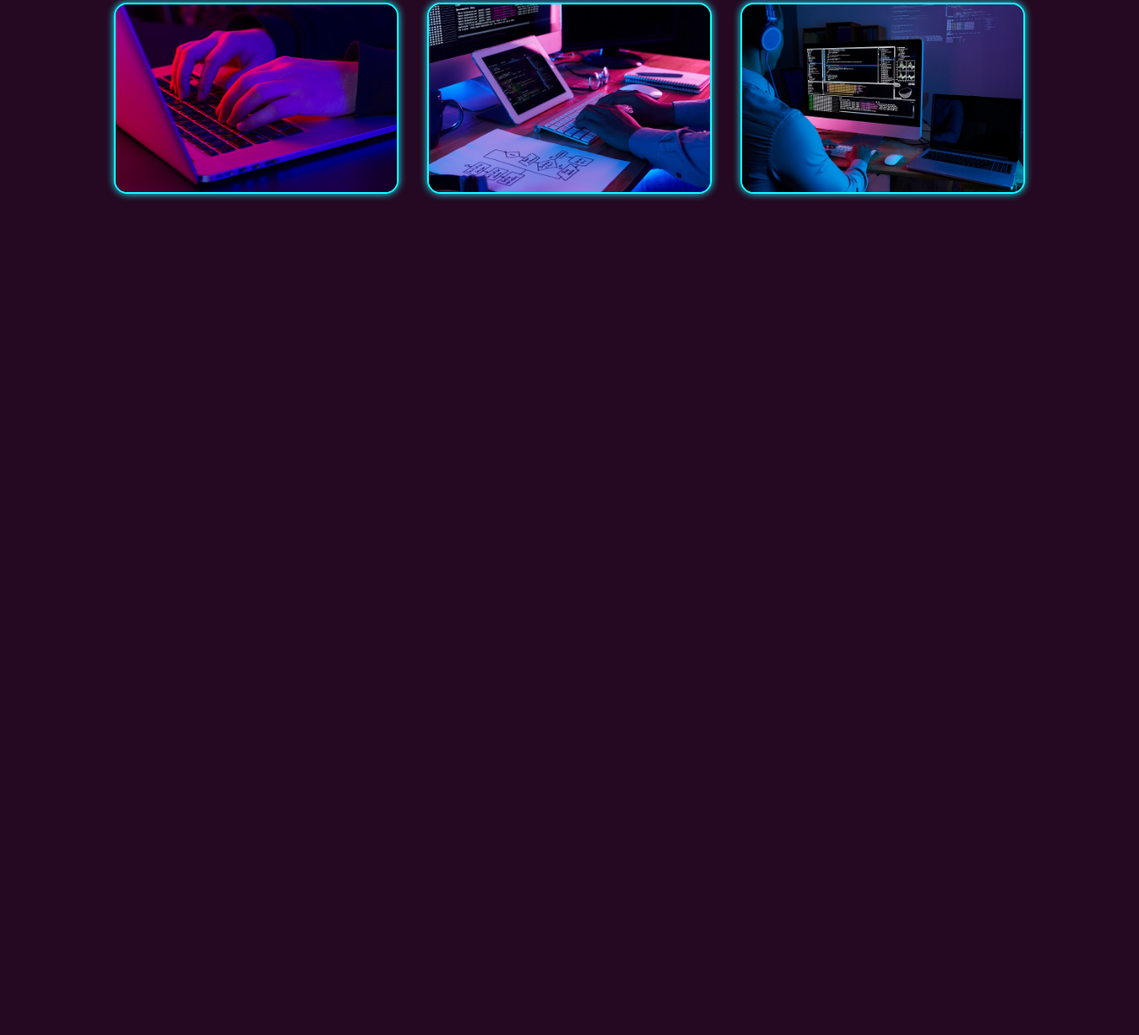
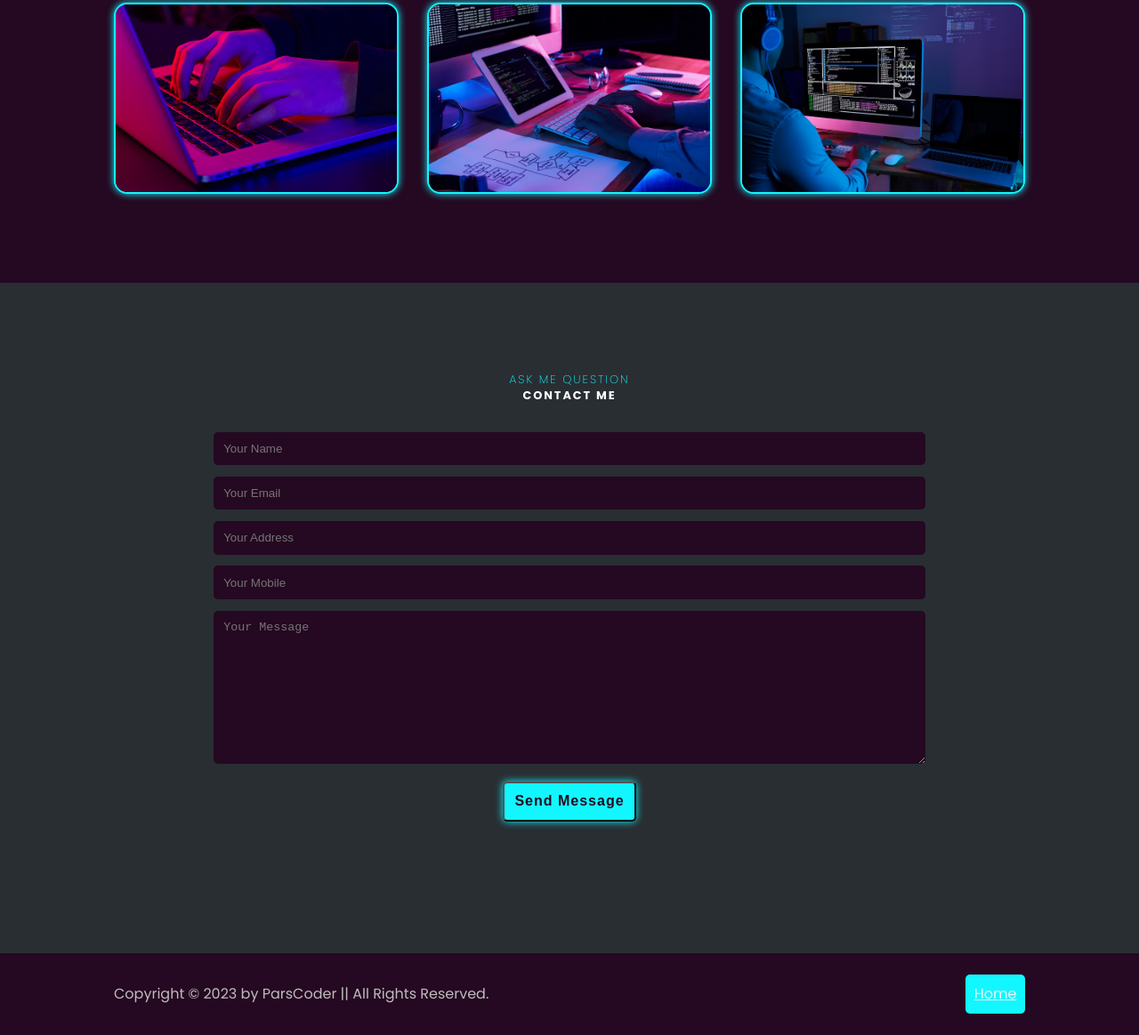
Before and after one commit to Sharmi-saga/Myportfolio-, a plain HTML site: page index.html in a window 1280 px wide. Shown: the part 3848-5012 px from the top of the page at 89% size. Before the commit the page ends 4166 px from the top, so only its background shows below. Drawn offline with nearby package versions, Linux system fonts and the light colour scheme.

Commit message:
Feat : Contact, projects, footer section overall covered

```diff
--- a/index.html
+++ b/index.html
@@ -406,7 +406,30 @@ sit amet consectetur adipisicing elit. Dolor explicabo ducimus
   </div>
 </section>
 
+<!-- contact section -->
+ <section id="contact" class="contact">
+  <div class="main-text">
+    <span>ask me question</span>
+    <h2>Contact Me</h2>
+  </div>
 
+  <form action="#">
+    <input type="text" placeholder="Your Name">
+    <input type="text" placeholder="Your Email">
+    <input type="text" placeholder="Your Address">
+    <input type="number" placeholder="Your Mobile">
+    <textarea name="" id="" cols="30" rows="10" placeholder="Your Message"></textarea>
+    <div class="btn-box formBtn">
+      <button type="submit" class="btn">Send Message</button>
+    </div>
+  </form>
+</section>
+
+
+<footer>
+  <p>Copyright &copy; 2023 by ParsCoder || All Rights Reserved.</p>
+  <a href="#home">Home</a>
+</footer>
   <script src="mixitup.min.js"> </script>
   <script src="script.js"></script>
 </body>
--- a/style.css
+++ b/style.css
@@ -28,6 +28,22 @@
         0 0 150px rgba(18, 247, 255, 0.3);
 
 }
+
+
+::-webkit-scrollbar {
+  height: 0;
+  width: .5rem;
+}
+
+::-webkit-scrollbar-track {
+  background: var(--secon-bg-color);
+}
+
+::-webkit-scrollbar-thumb {
+  background: var(--hover-color);
+  border-radius: 5rem;
+}
+
 
 body {
     font-family: "Poppins", sans-serif;
@@ -196,7 +212,7 @@ section {
     height: 45px;
 }
 
-.btn-box a.btn {
+.btn-box .btn {
     display: inline-flex;
     justify-content: center;
     align-items: center;
@@ -827,3 +843,69 @@ section {
   font-size: 1.3rem;
   color: var(--secon-bg-color);
 }
+
+/*contact section*/
+.contact {
+  background: var(--secon-bg-color);
+}
+
+.contact form {
+  text-align: center;
+  max-width: 50rem;
+  margin: 1rem auto;
+  margin-bottom: 3rem;
+}
+
+.contact form input,
+.contact form textarea {
+  width: 100%;
+  color: var(--text-color);
+  background: var(--bg-color);
+  margin-bottom: .8rem;
+  border: none;
+  border-radius:
+ 5px;
+  padding: .7rem;
+}
+
+.contant form textarea {
+  resize: none;
+}
+
+.formBtn {
+  display: flex;
+  justify-content: center;
+  width: 100%;
+}
+
+.formBtn .btn {
+  cursor: pointer;
+  font-size: 1rem;
+}
+
+/*footer */
+footer {
+  padding: 1.5rem 10%;
+  display: flex;
+  align-items: center;
+  justify-content: space-between;
+}
+
+footer p {
+  color: #bdbdbd;
+}
+
+footer a {
+  display: inline-flex;
+  justify-content: center;
+  color: var(--text-color);
+  background: var(--hover-color);
+  padding: .6rem;
+  border-radius: 5px;
+}
+
+footer a i {
+  font-size: 1rem;
+  color: var(--secon-bg-color);
+
+}
```
